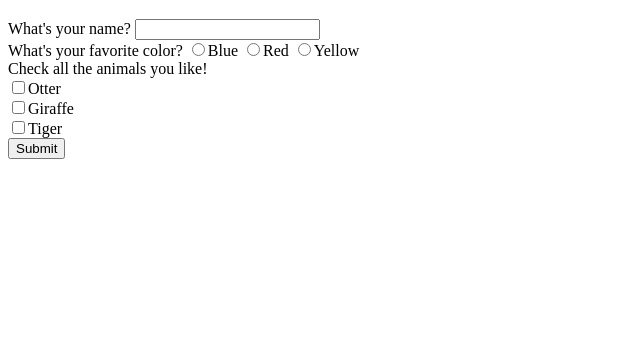
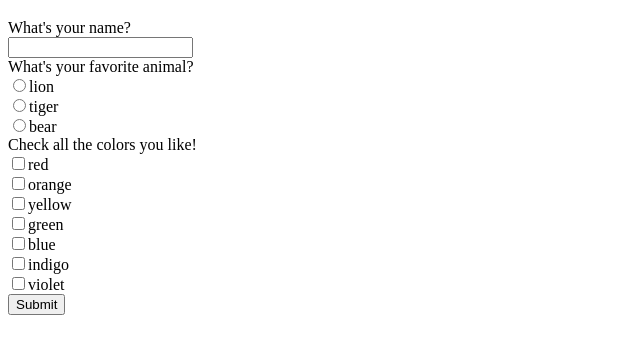
Before and after one commit to chase-stevens/formDesktopServe, an Electron app: page addWindow.html in a window 800 px wide. Shown: the part 61-414 px from the top of the page, without its empty margins (0-640 px from the left). Drawn offline with Linux system fonts and the light colour scheme.

Commit message:
dynamically render forms

```diff
--- a/addWindow.html
+++ b/addWindow.html
@@ -4,29 +4,7 @@
 </head>
 <body>
 <h1>Form Title</h1>
-<form action="/my-handling-page">
-  <div class="question">
-    <label for="name">What's your name?</label>
-    <input type="text" id="name" name="userName">
-  </div>
-
-  <div class="question">
-    <label for="color">What's your favorite color?</label>
-    <input type="radio" id="color" name="favoriteColor" value="blue">Blue
-    <input type="radio" id="color" name="favoriteColor" value="red">Red
-    <input type="radio" id="color" name="favoriteColor" value="yellow">Yellow
-  </div>
-
-  <div class="question">
-    <label for="animal">Check all the animals you like!</label><br>
-    <input type="checkbox" id="animal" name="animalsLiked" value="otter">Otter<br>
-    <input type="checkbox" id="animal" name="animalsLiked" value="giraffe">Giraffe<br>
-    <input type="checkbox" id="animal" name="animalsLiked" value="tiger">Tiger<br>
-  </div>
-
-  <div class="button">
-    <button type="submit">Submit</button>
-  </div>
+<form id="dynamic-form">
 </form>
 
 <script>
@@ -48,6 +26,108 @@
     let superOutput = otherOutput.substr(1);
     console.log(`string:${superOutput}`);
   }
+
+  let jsonQuestions = [
+    {
+      name: "What's your name?",
+      tag: "name",
+      inputType: "text"
+    },
+    {
+      name: "What's your favorite animal?",
+      tag: "animal",
+      inputType: "radio",
+      inputs: [
+        "lion",
+        "tiger",
+        "bear"
+      ]
+    },
+    {
+      name: "Check all the colors you like!",
+      tag: "color",
+      inputType: "checkbox",
+      inputs: [
+        "red",
+        "orange",
+        "yellow",
+        "green",
+        "blue",
+        "indigo",
+        "violet"
+      ]
+    }
+  ];
+
+  document.body.onload = renderForm(jsonQuestions);
+
+  function renderForm(questions) {
+    for (let i = 0; i < questions.length; i++) {
+      renderQuestion(questions[i]);
+    }
+    createButton();
+  }
+
+  function renderQuestion(question) {
+    // create a new div element
+    var newQuestion = document.createElement("div");
+    newQuestion.className += "question-container";
+
+    // and give it some content
+    var questionLabel = document.createElement("label");
+    var questionLabelNode = document.createTextNode(question.name);
+    questionLabel.appendChild(questionLabelNode);
+    newQuestion.appendChild(questionLabel);
+
+    var lineBreak = document.createElement("br");
+    newQuestion.appendChild(lineBreak);
+
+    if (question.inputType === "text"){
+      var newInput = document.createElement("input");
+      newInput.setAttribute("type", question.inputType);
+      newInput.setAttribute("id", question.tag);
+      newInput.setAttribute("name", question.tag);
+      newQuestion.appendChild(newInput);
+
+      var lineBreak = document.createElement("br");
+      newQuestion.appendChild(lineBreak);
+    }
+    else {
+      for (let i = 0; i < question.inputs.length; i++) {
+        var newInput = document.createElement("input");
+        newInput.setAttribute("type", question.inputType);
+        newInput.setAttribute("id", `${question.tag}-${question.inputType}${i}`);
+        newInput.setAttribute("name", question.tag);
+        newInput.setAttribute("value", question.inputs[i]);
+
+        var newLabel = document.createElement("label");
+        newLabel.setAttribute("for", `${question.tag}-${question.inputType}${i}`);
+
+
+        var newInputText = document.createTextNode(question.inputs[i]);
+        newLabel.appendChild(newInputText);
+
+        newQuestion.appendChild(newInput);
+        newQuestion.appendChild(newLabel);
+
+        var lineBreak = document.createElement("br");
+        newQuestion.appendChild(lineBreak);
+      }
+    }
+
+    document.getElementById("dynamic-form").appendChild(newQuestion);
+    var currentDiv = document.getElementById("form-button");
+  }
+
+  function createButton() {
+    var newButton = document.createElement("button");
+    newButton.setAttribute("type", "submit");
+    newButton.setAttribute("id", "form-button")
+
+    var newButtonText = document.createTextNode("Submit");
+    newButton.appendChild(newButtonText);
+    document.getElementById("dynamic-form").appendChild(newButton);
+  }
 </script>
 </body>
 </html>
--- a/main.js
+++ b/main.js
@@ -39,12 +39,6 @@ function createAddWindow(){
     slashes: true
   }));
 }
-
-// Catch color:add
-ipcMain.on('color:add', function(e, color){
-  mainWindow.webContents.send('color:add', color);
-  addWindow.close();
-});
 
 // Create menu template
 const mainMenuTemplate = [
```
Also changed, not shown: index.html (+23 -13 lines), style.css (+4 -9 lines).
